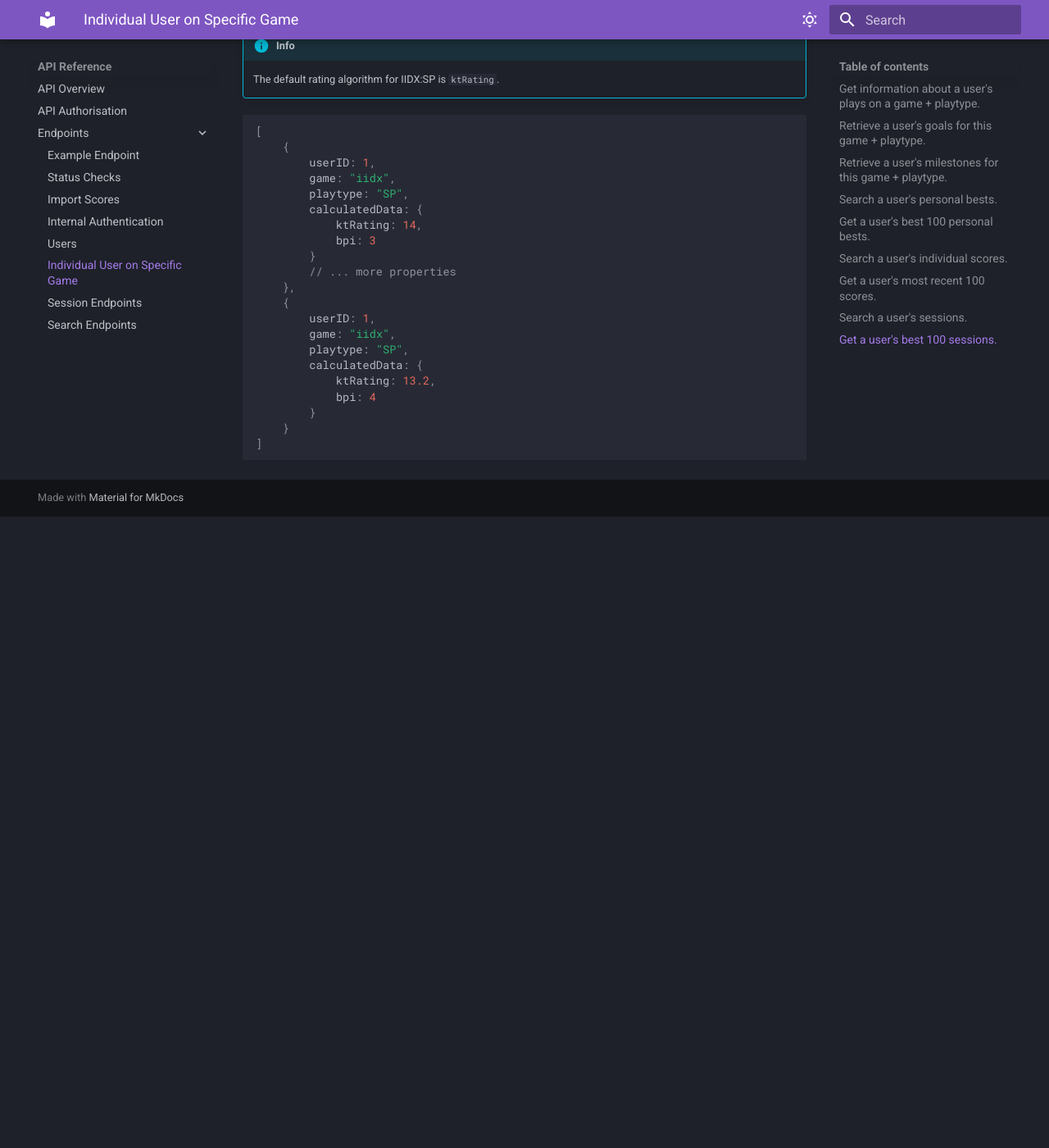
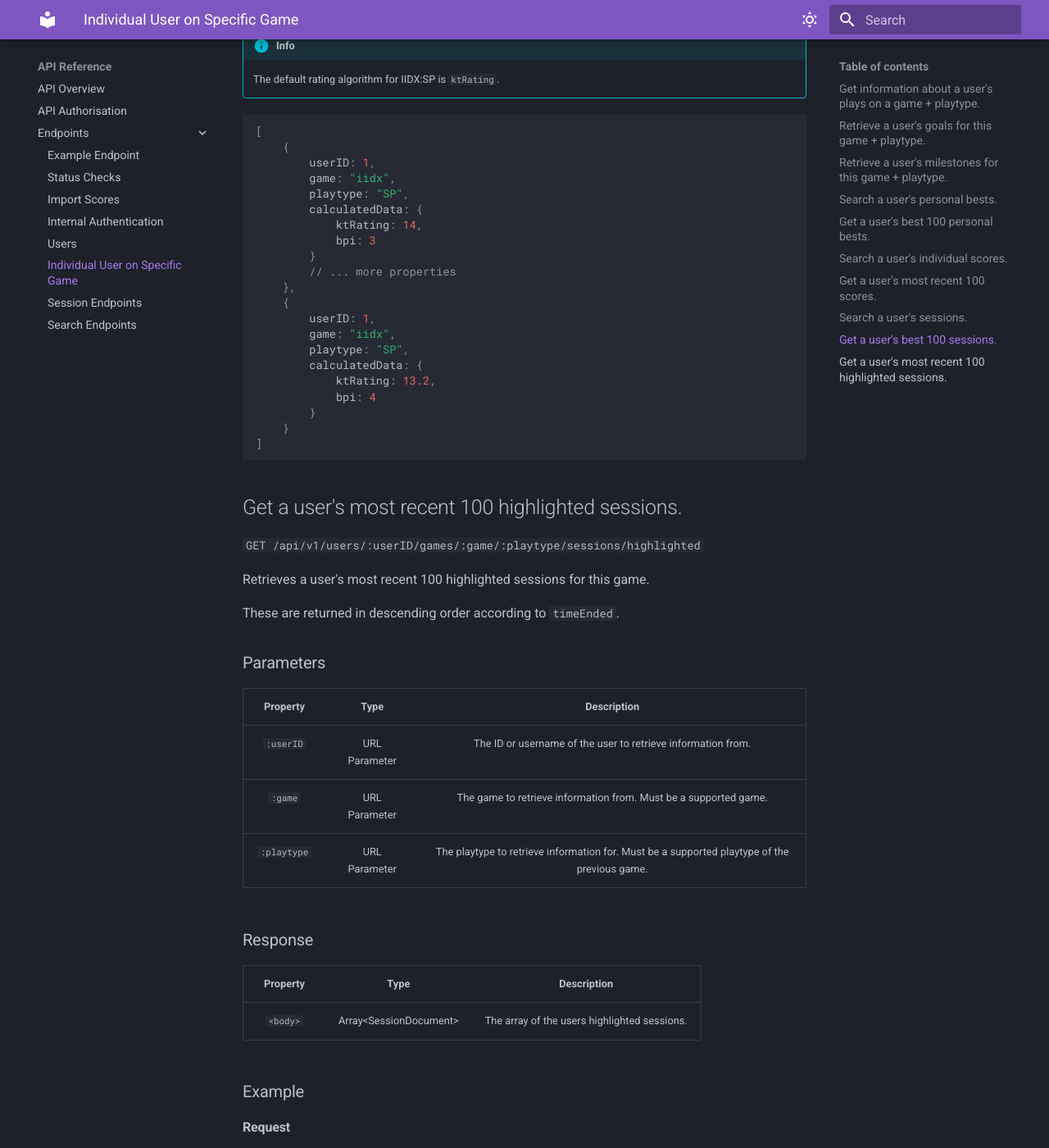
Before and after one commit to zkrising/Tachi, an MkDocs documentation site: the page built from docs/docs/api/routes/user-gamept.md, in a window 1280 px wide and 1400 px high, scrolled down 13284 px. Shown: the whole window at 82% size. Built offline with MkDocs 1.6.1 and Material for MkDocs 9.7.7, drawn with Linux system fonts in a browser that asks for light colours; before the commit the page ends 13914 px from its top, so only the background shows below that; some of the changed text lies outside the part shown.

Commit message:
add highlighted endpoint

````diff
--- a/docs/docs/api/routes/user-gamept.md
+++ b/docs/docs/api/routes/user-gamept.md
@@ -527,3 +527,49 @@ GET /api/v1/users/zkldi/games/iidx/SP/sessions/best
 	}
 ]
 ```
+
+## Get a user's most recent 100 highlighted sessions.
+
+`GET /api/v1/users/:userID/games/:game/:playtype/sessions/highlighted`
+
+Retrieves a user's most recent 100 highlighted sessions for this game.
+
+These are returned in descending order according to `timeEnded`.
+
+### Parameters
+
+| Property | Type | Description |
+| :: | :: | :: |
+| `:userID` | URL Parameter | The ID or username of the user to retrieve information from. |
+| `:game` | URL Parameter | The game to retrieve information from. Must be a supported game. |
+| `:playtype` | URL Parameter | The playtype to retrieve information for. Must be a supported playtype of the previous game. |
+
+### Response
+
+| Property | Type | Description |
+| :: | :: | :: |
+| `<body>` | Array&lt;SessionDocument&gt; | The array of the users highlighted sessions. |
+
+### Example
+
+#### Request
+```
+GET /api/v1/users/zkldi/games/iidx/SP/sessions/highlighted
+```
+
+#### Response
+
+```js
+[
+	{
+		userID: 1,
+		game: "iidx",
+		playtype: "SP",
+		calculatedData: {
+			ktRating: 14,
+			bpi: 3
+		}
+		highlight: true
+	},
+]
+```
````
